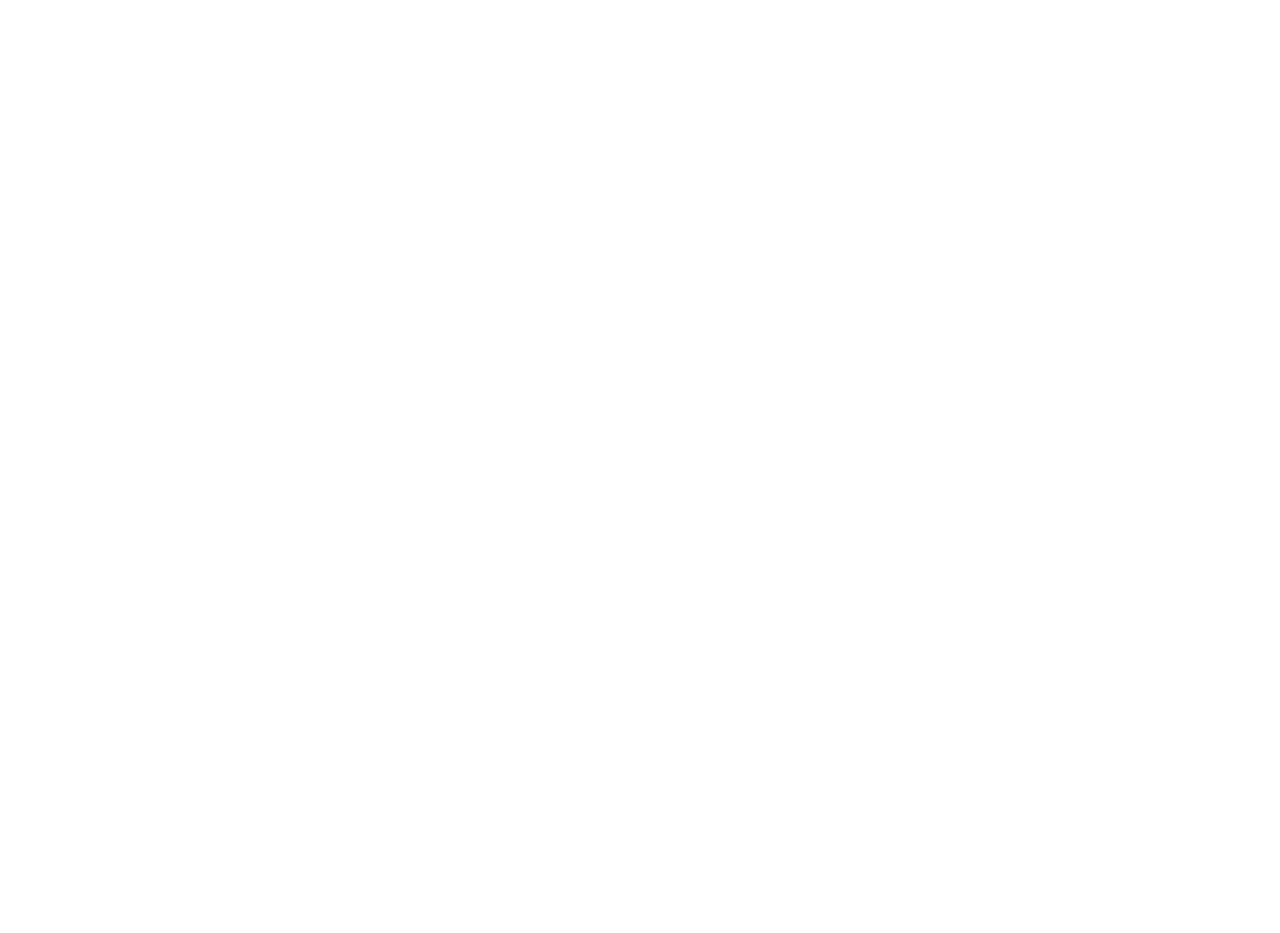
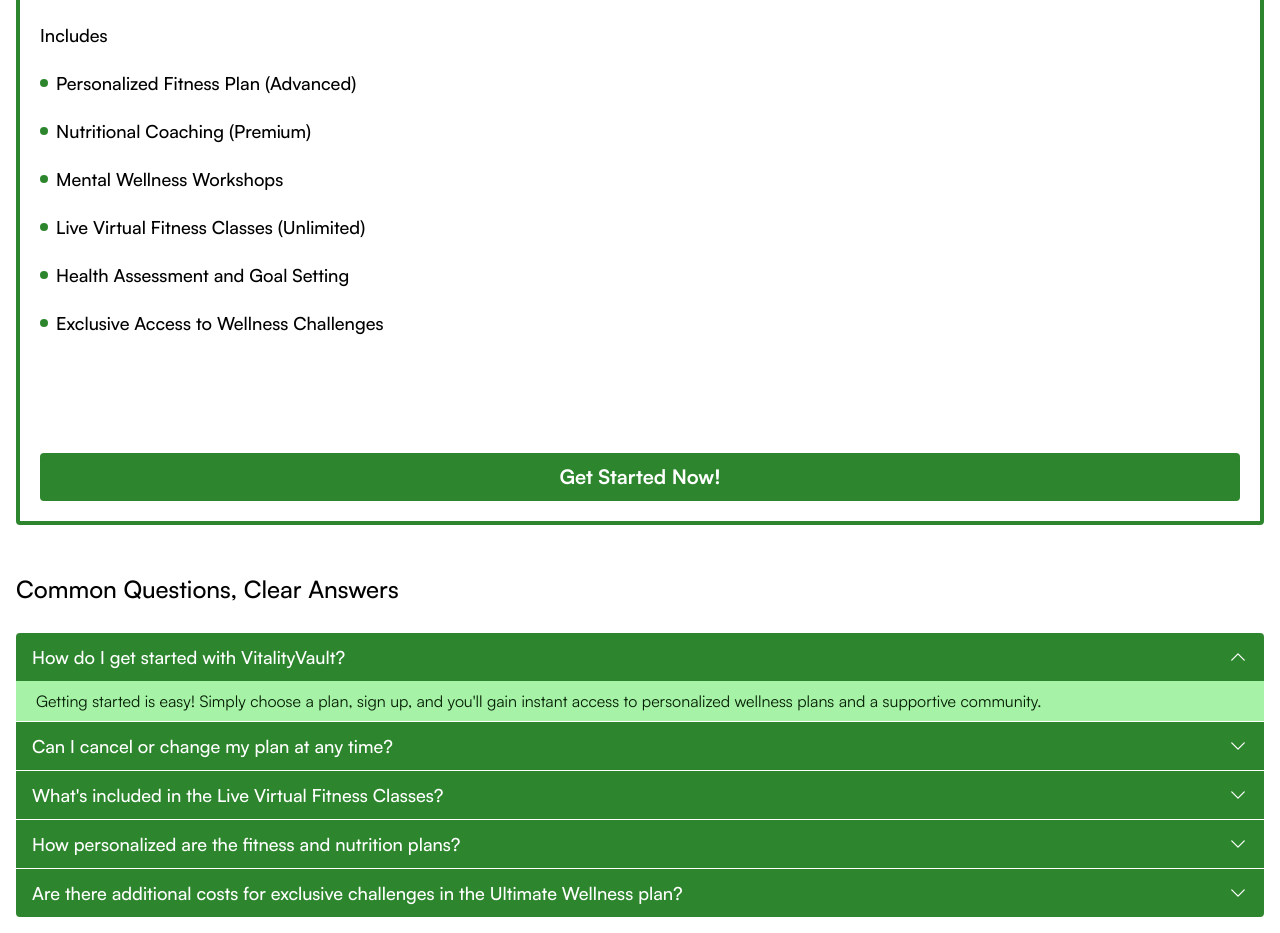
Before and after one commit to dave371/vv-website, a Next.js app: page / in a window 1280 px wide. Shown: the part 5149-6082 px from the top of the page. Before the commit the page ends 3550 px from the top, so only its background shows below. Built offline with nearby package versions, Linux system fonts and the light colour scheme.

Commit message:
plans and faq section

```diff
--- a/package.json
+++ b/package.json
@@ -10,6 +10,7 @@
   },
   "dependencies": {
     "@heroicons/react": "^2.0.18",
+    "@radix-ui/react-accordion": "^1.1.2",
     "@radix-ui/react-dialog": "^1.0.5",
     "@radix-ui/react-icons": "^1.3.0",
     "framer-motion": "^10.16.5",
--- a/src/app/page.jsx
+++ b/src/app/page.jsx
@@ -1,6 +1,8 @@
 import Benefits from '@/components/Benefits';
+import FAQ from '@/components/FAQ';
 import Hero from '@/components/Hero';
 import Nav from '@/components/Nav';
+import Plans from '@/components/Plans';
 import Testimonials from '@/components/Testimonials';
 
 export default function Home() {
@@ -12,6 +14,8 @@
         <Hero />
         <Benefits />
         <Testimonials />
+        <Plans />
+        <FAQ />
       </div>
     </div>
   );
--- /dev/null
+++ b/src/components/FAQ.jsx
@@ -0,0 +1,91 @@
+'use client';
+import { ChevronDownIcon } from '@heroicons/react/24/outline';
+import * as Accordion from '@radix-ui/react-accordion';
+
+const faqList = [
+  {
+    question: 'How do I get started with VitalityVault?',
+    answer:
+      "Getting started is easy! Simply choose a plan, sign up, and you'll gain instant access to personalized wellness plans and a supportive community.",
+  },
+  {
+    question: 'Can I cancel or change my plan at any time?',
+    answer:
+      'Yes, you have the flexibility to modify or cancel your plan at any time through your account settings.',
+  },
+  {
+    question: "What's included in the Live Virtual Fitness Classes?",
+    answer:
+      'Our live classes cover a range of fitness styles and are led by certified instructors. With Premium and Ultimate plans, enjoy unlimited access to these invigorating sessions.',
+  },
+  {
+    question: 'How personalized are the fitness and nutrition plans?',
+    answer:
+      'Extremely! Our plans are crafted based on your individual goals, fitness level, and preferences, ensuring a tailored approach to your wellness journey.',
+  },
+  {
+    question:
+      'Are there additional costs for exclusive challenges in the Ultimate Wellness plan?',
+    answer:
+      "No, exclusive challenges are included in the Ultimate Wellness plan at no extra cost. They're a fantastic way to add fun and motivation to your fitness routine.",
+  },
+];
+
+export default function FAQ() {
+  return (
+    <section className="mt-12">
+      <h2 className="text-2xl font-medium">Common Questions, Clear Answers</h2>
+
+      <FAQAccordion />
+    </section>
+  );
+}
+
+function FAQAccordion() {
+  return (
+    <Accordion.Root className="mt-7" collapsible defaultValue="item-1">
+      {faqList.map((item, i) => (
+        <AccordionItem key={i} value={`item-${i + 1}`}>
+          <AccordionTrigger>{item.question}</AccordionTrigger>
+          <AccordionContent>{item.answer}</AccordionContent>
+        </AccordionItem>
+      ))}
+    </Accordion.Root>
+  );
+}
+
+function AccordionItem({ children, className, ...props }) {
+  return (
+    <Accordion.Item
+      className={`mt-px overflow-hidden first:rounded-t last:rounded-b ${className}`}
+      {...props}
+    >
+      {children}
+    </Accordion.Item>
+  );
+}
+
+function AccordionTrigger({ children, className, ...props }) {
+  return (
+    <Accordion.Header>
+      <Accordion.Trigger
+        className={`w-full text-left text-white bg-green-500 min-h-[48px] px-4 py-2 text-lg font-medium group flex justify-between items-center ${className}`}
+        {...props}
+      >
+        <div className="flex-1">{children}</div>
+        <ChevronDownIcon className="w-5 h-5 ease-[cubic-bezier(0.87,_0,_0.13,_1)] transition-transform duration-[400ms] group-data-[state=open]:rotate-180" />
+      </Accordion.Trigger>
+    </Accordion.Header>
+  );
+}
+
+function AccordionContent({ children, className, ...props }) {
+  return (
+    <Accordion.Content
+      className={`bg-green-100 text-[#051F05] data-[state=open]:animate-slideDown data-[state=closed]:animate-slideUp overflow-hidden${className}`}
+      {...props}
+    >
+      <div className="px-5 py-2">{children}</div>
+    </Accordion.Content>
+  );
+}
--- /dev/null
+++ b/src/components/Plans.jsx
@@ -0,0 +1,91 @@
+import Link from 'next/link';
+
+const planList = {
+  essential: {
+    name: 'Essential Wellness',
+    price: 100,
+    benefits: [
+      'Personalized Fitness Plans',
+      'Nutritional Coaching (Basic)',
+      'Access to Live Virtual Fitness Classes (Limited)',
+    ],
+  },
+  premium: {
+    name: 'Premium Wellness',
+    price: 150,
+    benefits: [
+      'Personalized Fitness Plan',
+      'Nutritional Coaching (Advanced)',
+      'Mental Wellness Workshops',
+      'Access to Live Virtual Fitness Classes (Unlimited)',
+    ],
+  },
+  ultimate: {
+    name: 'Ultimate Wellness',
+    price: 250,
+    benefits: [
+      'Personalized Fitness Plan (Advanced)',
+      'Nutritional Coaching (Premium)',
+      'Mental Wellness Workshops',
+      'Live Virtual Fitness Classes (Unlimited)',
+      'Health Assessment and Goal Setting',
+      'Exclusive Access to Wellness Challenges',
+    ],
+  },
+};
+
+export default function Plans() {
+  return (
+    <section className="mt-12">
+      <h2 className="text-2xl font-medium">Choose Your Path to Wellness</h2>
+
+      <div className="flex flex-col gap-7">
+        {Object.entries(planList).map((plan, i) => (
+          <PlanCard plan={plan[1]} key={plan[0]} itemNumber={i} />
+        ))}
+      </div>
+    </section>
+  );
+}
+
+function PlanCard({ plan, itemNumber }) {
+  return (
+    <div
+      className={`rounded p-5 min-h-[640px] flex flex-col justify-between mt-7 ${
+        itemNumber % 2 === 0
+          ? 'border-green-500 border-[4px]'
+          : 'bg-green-500 text-white'
+      }`}
+    >
+      <div>
+        <h3 className="text-2xl font-bold">{plan.name}</h3>
+        <div className="flex items-baseline gap-1 my-5">
+          <p className="text-4xl font-medium">${plan.price}</p>
+          <p className="text-sm">per month</p>
+        </div>
+        <div>
+          <p className="text-lg font-medium">Includes</p>
+          <ul className="flex flex-col gap-5 mt-5">
+            {plan.benefits.map((benefit, i) => (
+              <div className="flex items-center gap-2" key={i}>
+                <div className="w-2 h-2 bg-green-500 rounded-full" />
+                <li className="flex-1 text-lg font-medium">{benefit}</li>
+              </div>
+            ))}
+          </ul>
+        </div>
+      </div>
+
+      <Link
+        href={'/'}
+        className={`flex items-center justify-center w-full h-12 text-xl font-bold rounded ${
+          itemNumber % 2 === 0
+            ? 'text-white bg-green-500'
+            : 'bg-green-100 text-[#083A08]'
+        }`}
+      >
+        Get Started Now!
+      </Link>
+    </div>
+  );
+}
--- a/tailwind.config.js
+++ b/tailwind.config.js
@@ -23,6 +23,20 @@
           900: '#052E05',
         },
       },
+      keyframes: {
+        slideDown: {
+          from: { height: 0 },
+          to: { height: 'var(--radix-accordion-content-height)' },
+        },
+        slideUp: {
+          from: { height: 'var(--radix-accordion-content-height)' },
+          to: { height: 0 },
+        },
+      },
+      animation: {
+        slideDown: 'slideDown 400ms cubic-bezier(0.87, 0, 0.13, 1)',
+        slideUp: 'slideUp 400ms cubic-bezier(0.87, 0, 0.13, 1)',
+      },
     },
   },
   plugins: [],
```
Also changed, not shown: 1 other file (tests, documents, lock files or other folders).
